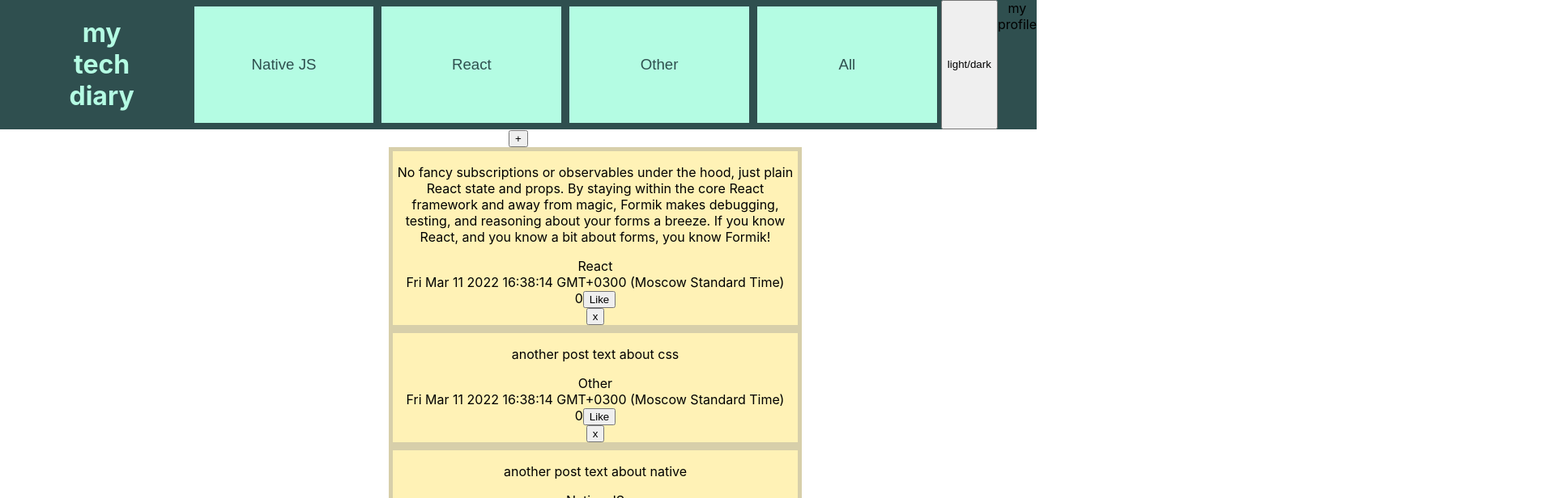
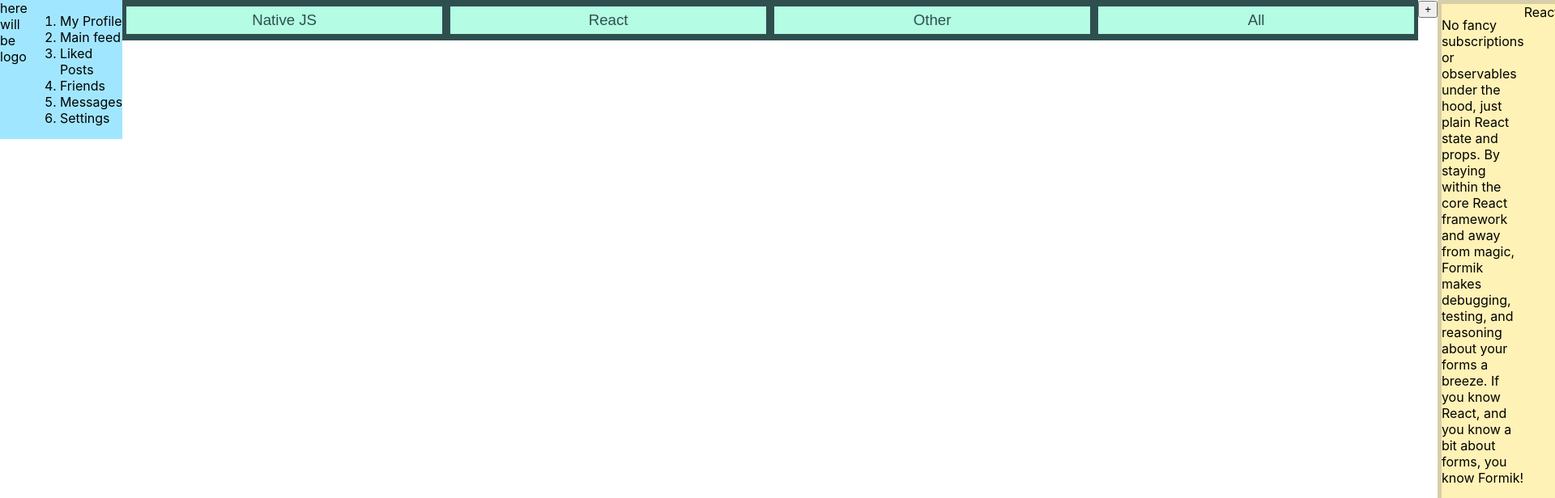
Before and after one commit to Masha-Gorb/ILL-shop, a React (Create React App) app: page / in a window 1280 px wide. Shown: the top 616 px of the page at 81% size, 1920 px wide, since content can reach past the window. Built offline with nearby package versions, Linux system fonts and the light colour scheme.

Commit message:
refactor components folders, add Menu

```diff
--- a/public/index.html
+++ b/public/index.html
@@ -24,7 +24,7 @@
       work correctly both with client-side routing and a non-root public URL.
       Learn how to configure a non-root public URL by running `npm run build`.
     -->
-    <title>Tech Diary</title>
+    <title>✍️Tech Diary</title>
   </head>
   <body>
     <noscript>You need to enable JavaScript to run this app.</noscript>
--- a/src/App.css
+++ b/src/App.css
@@ -1,19 +0,0 @@
-.App {
-  text-align: center;
-}
-
-.App-logo {
-  height: 40vmin;
-  pointer-events: none;
-}
-
-.App-header {
-  background-color: #282c34;
-  min-height: 100vh;
-  display: flex;
-  flex-direction: column;
-  align-items: center;
-  justify-content: center;
-  font-size: calc(10px + 2vmin);
-  color: #56a8b7;
-}
--- a/src/App.tsx
+++ b/src/App.tsx
@@ -1,10 +1,16 @@
 import React, {useState} from 'react';
 import './App.css';
-import {MainFeed} from "./components/Post";
+import {MainFeed} from "./components/Main feed/MainFeed";
 import {AddPostModalWindow} from "./components/AddPostModalWindow";
-import {Header} from "./components/Header";
+import {Header} from "./components/Header/Header";
 import {v1} from "uuid";
+import {Menu} from "./components/Menu/Menu";
+import styled from "styled-components";
 
+const StyledApp = styled.div`
+  display: flex;
+  align-items: start;
+`
 export type FilterValuesType = "all" | 'React' | 'Native JS' | 'Other';
 
 function App() {
@@ -55,10 +61,12 @@ function App() {
     }
 
     return (
-    <div className="App">
+    <StyledApp>
+        <Menu/>
         <Header
             ChangeFilter={ChangeFilter}
         />
+
         <AddPostModalWindow
             AddPost={AddPost}
         />
@@ -66,7 +74,7 @@ function App() {
             posts={filtredPosts}
             DeletePost={DeletePost}
         />
-    </div>
+    </StyledApp>
   );
 }
 
--- a/src/components/Header.tsx
+++ b/src/components/Header/Header.tsx
@@ -1,6 +1,6 @@
 import React from 'react';
 import styled from "styled-components";
-import {FilterValuesType} from "../App";
+import {FilterValuesType} from "../../App";
 
 type HeaderPropsType = {
     ChangeFilter: (value: FilterValuesType) => void
@@ -8,13 +8,10 @@ type HeaderPropsType = {
 
 const StyledHeader = styled.div`
   display: flex;
+  height: 50px;
   background-color: darkslategrey;
 `
-const StyledH1 = styled.h1`
-  margin-left: 50pt;
-  margin-right: 50px;
-  color: #b4fce3;
-`
+
 const StyledThemeButton = styled.button`
     width: 300pt;
     background-color: #b4fce3;
@@ -28,13 +25,10 @@ const StyledThemeButton = styled.button`
 export const Header = (props: HeaderPropsType) => {
     return (
         <StyledHeader>
-            <StyledH1>my tech diary</StyledH1>
             <StyledThemeButton onClick={() => props.ChangeFilter('Native JS')}>Native JS</StyledThemeButton>
             <StyledThemeButton onClick={() => props.ChangeFilter('React')}>React</StyledThemeButton>
             <StyledThemeButton onClick={() => props.ChangeFilter('Other')}>Other</StyledThemeButton>
             <StyledThemeButton onClick={() => props.ChangeFilter('all')}>All</StyledThemeButton>
-            <button>light/dark</button>
-            <div>my profile</div>
         </StyledHeader>
     )
 }
--- a/src/components/Post.tsx
+++ b/src/components/Main feed/MainFeed.tsx
@@ -1,6 +1,6 @@
 import React from 'react';
+import styled from "styled-components";
 import {LikeComponent} from "./LikeComponent";
-import styled from "styled-components";
 
 type PostPropsType = {
     id: string
@@ -15,11 +15,6 @@ type PostsPropsType = {
 
 const StyledMainFeed = styled.div`
   display: flex;
-  flex-direction: column;
-  align-items: center;
-  justify-content: center;
-  width: 500px;
-  margin-left: 480px;
   border: solid 5px rgba(150, 150, 150, 0.38);
   background-color: #fff2b6;
 `
--- /dev/null
+++ b/src/components/Menu/Menu.tsx
@@ -0,0 +1,18 @@
+import React from 'react';
+import styled from "styled-components";
+import {MenuList} from "./MenuList";
+
+const StyledMenu = styled.div`
+  display: flex;
+  width: 300px;
+  background-color: #a1e6ff;
+`
+
+export const Menu = () => {
+    return (
+        <StyledMenu>
+            here will be logo
+            <MenuList/>
+        </StyledMenu>
+    )
+}
--- /dev/null
+++ b/src/components/Menu/MenuList.tsx
@@ -0,0 +1,17 @@
+import React from 'react';
+import styled from "styled-components";
+
+export const MenuList = () => {
+    return (
+        <div>
+            <ol>
+                <li>My Profile</li>
+                <li>Main feed</li>
+                <li>Liked Posts</li>
+                <li>Friends</li>
+                <li>Messages</li>
+                <li>Settings</li>
+            </ol>
+        </div>
+    )
+}
```
Also changed, not shown: src/components/Main feed/LikeComponent.tsx (renamed from src/components/LikeComponent.tsx).
